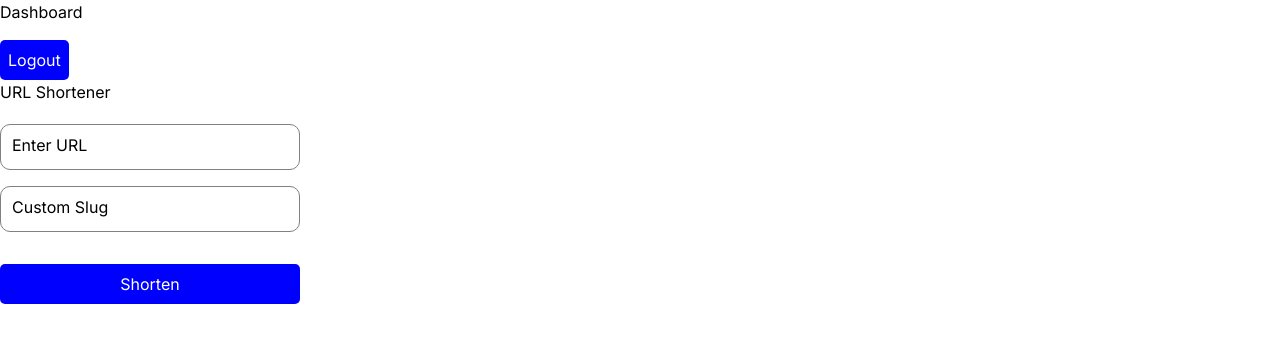
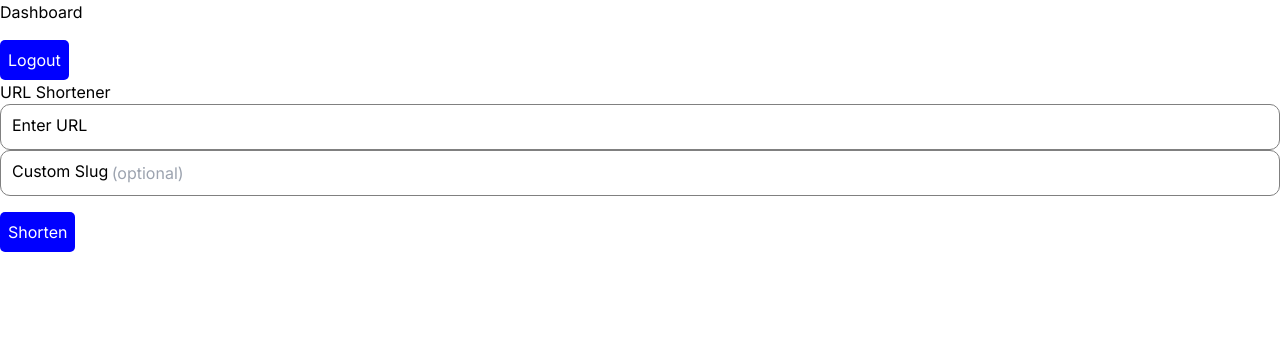
Before and after one commit to Bravothegreat/capstone, a Next.js app: page /dashboard in a window 1280 px wide. Shown: the top 342 px of the page. Built offline with nearby package versions, Linux system fonts and the light colour scheme; no server answers; the database is empty; sample sign-in values are in the browser's storage.

Commit message:
update the link shortner

```diff
--- a/src/app/component/urlshortener.tsx
+++ b/src/app/component/urlshortener.tsx
@@ -1,26 +1,114 @@
+// "use client"
+
+// import { useState} from "react";
+// import {firestore} from "../firebase/firebase";
+// import { doc, getDoc, addDoc, collection } from "firebase/firestore";
+// import {nanoid} from "nanoid";
+// import QRCode from "qrcode.react";
+
+// export default function UrlShortener () {
+//   const [url,setUrl] = useState("");
+//   const [customSlug, setCustomSlug] = useState("");
+//   const [shortUrl, setShortUrl] = useState("");
+
+//   const handleShorten = async () => {
+//     if (url) {
+//       const slug = customSlug || nanoid(6)
+//       const docRef = doc(firestore, "urls", slug);
+//       const docSnap = await getDoc(docRef);
+
+//       if (docSnap.exists()) {
+//         alert("slug already in use. Please choose another");
+//       } else {
+//         await addDoc(collection(firestore, "urls"), {
+//           originalUrl: url,
+//           slug: slug,
+//         });
+//         setShortUrl(`${window.location.origin}/${slug}`);
+//         setUrl("");
+//         setCustomSlug("");
+//       }
+//     }
+//   };
+
+//   return (
+//     <>
+//     <div>
+//       <h1>URL Shortener</h1>
+
+//       <div className="shortner-div" >
+
+//       <div className="input-group">
+//       <input
+//           type="text"
+//           value={url}
+//           onChange={(e) => setUrl(e.target.value)}
+//           placeholder=""
+//           className="input-group_input"
+//         />
+//         <label className="input-group_label">
+//            Enter URL
+//            </label>
+//       </div>
+
+//         <div className="input-group">
+//         <input
+//           type="text"
+//           value={customSlug}
+//           onChange={(e) => setCustomSlug(e.target.value)}
+//           placeholder=""
+//           className="input-group_input"
+//         />
+//          <label className="input-group_label">
+//           Custom Slug
+//           </label>
+//         </div>
+
+//         <button onClick={handleShorten}>Shorten</button>
+
+//         {shortUrl && (
+//         <div>
+//           <p>QR CODE</p>
+//           <a href={shortUrl}>{shortUrl}</a>
+//           <div>
+//             <QRCode value={shortUrl} />
+//           </div>
+
+//         </div>
+
+//        )}
+
+//       </div>
+//     </div>
+//     </>
+//   )
+
+// }
+
+
 "use client"
 
-import { useState} from "react";
-import {firestore} from "../firebase/firebase";
-import { doc, getDoc, addDoc, collection } from "firebase/firestore";
-import {nanoid} from "nanoid";
+import { useState } from "react";
+import { firestore } from "../firebase/firebase";
+import { doc, setDoc, getDoc } from "firebase/firestore";
+import { nanoid } from "nanoid";
 import QRCode from "qrcode.react";
 
-export default function UrlShortener () {
-  const [url,setUrl] = useState("");
+export default function UrlShortener() {
+  const [url, setUrl] = useState("");
   const [customSlug, setCustomSlug] = useState("");
   const [shortUrl, setShortUrl] = useState("");
 
   const handleShorten = async () => {
-    if (url) {
-      const slug = customSlug || nanoid(6)
+    if (url.trim()) {
+      const slug = customSlug.trim() || nanoid(6);
       const docRef = doc(firestore, "urls", slug);
       const docSnap = await getDoc(docRef);
 
       if (docSnap.exists()) {
-        alert("slug already in use. Please choose another");
+        alert("Slug already in use. Please choose another.");
       } else {
-        await addDoc(collection(firestore, "urls"), {
+        await setDoc(docRef, {
           originalUrl: url,
           slug: slug,
         });
@@ -28,27 +116,24 @@ export default function UrlShortener () {
         setUrl("");
         setCustomSlug("");
       }
+    } else {
+      alert("Please enter a valid URL.");
     }
   };
 
   return (
-    <>
     <div>
       <h1>URL Shortener</h1>
-
-      <div className="shortner-div" >
-
+      <div className="shortener-div">
         <div className="input-group">
           <input
             type="text"
             value={url}
             onChange={(e) => setUrl(e.target.value)}
-          placeholder=""
+            placeholder="Enter URL"
             className="input-group_input"
           />
-        <label className="input-group_label">
-           Enter URL
-           </label>
+          <label className="input-group_label">Enter URL</label>
         </div>
 
         <div className="input-group">
@@ -56,12 +141,10 @@ export default function UrlShortener () {
             type="text"
             value={customSlug}
             onChange={(e) => setCustomSlug(e.target.value)}
-          placeholder=""
+            placeholder="Custom Slug (optional)"
             className="input-group_input"
           />
-         <label className="input-group_label">
-          Custom Slug
-          </label>
+          <label className="input-group_label">Custom Slug</label>
         </div>
 
         <button onClick={handleShorten}>Shorten</button>
@@ -69,18 +152,15 @@ export default function UrlShortener () {
         {shortUrl && (
           <div>
             <p>QR CODE</p>
-          <a href={shortUrl}>{shortUrl}</a>
+            <a href={shortUrl} target="_blank" rel="noopener noreferrer">
+              {shortUrl}
+            </a>
             <div>
               <QRCode value={shortUrl} />
             </div>
-
           </div>
-
         )}
-
       </div>
     </div>
-    </>
-  )
-
+  );
 }
```
Lines whose indentation alone changed are shown as unchanged.
